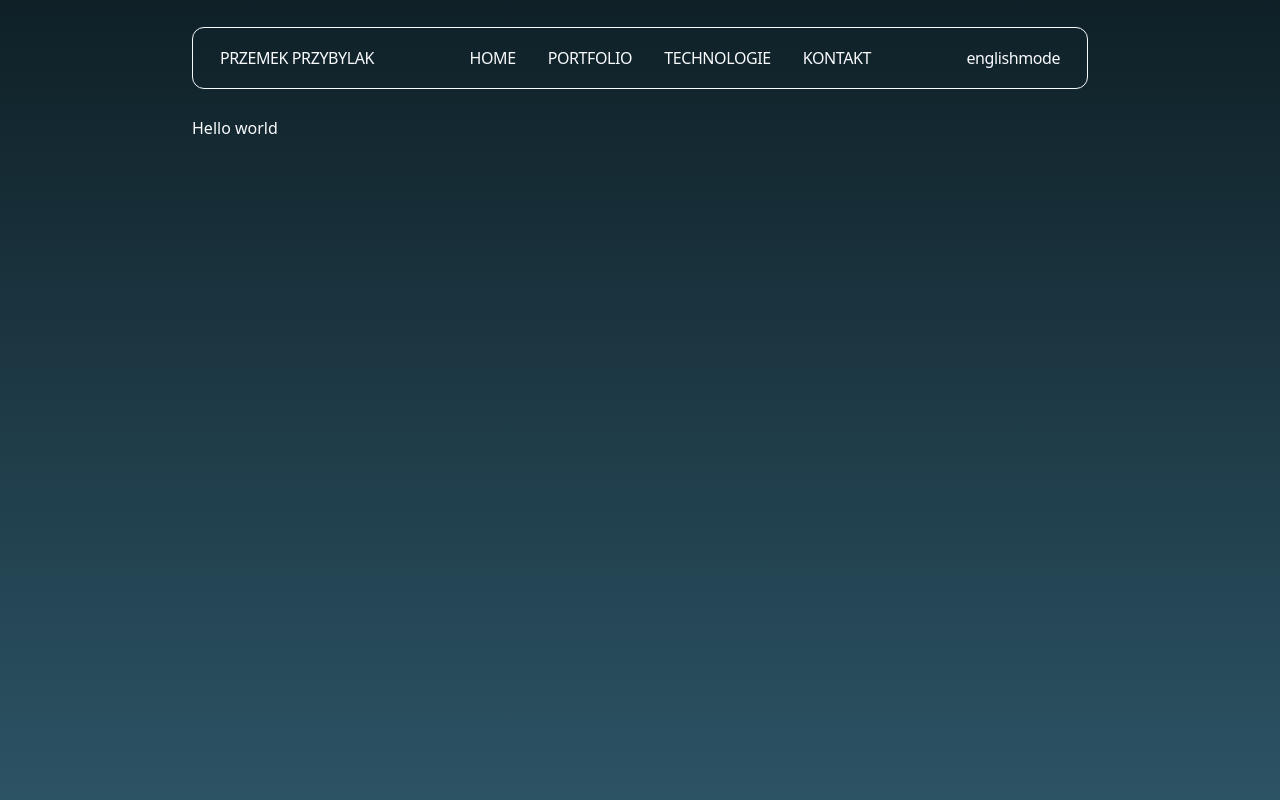
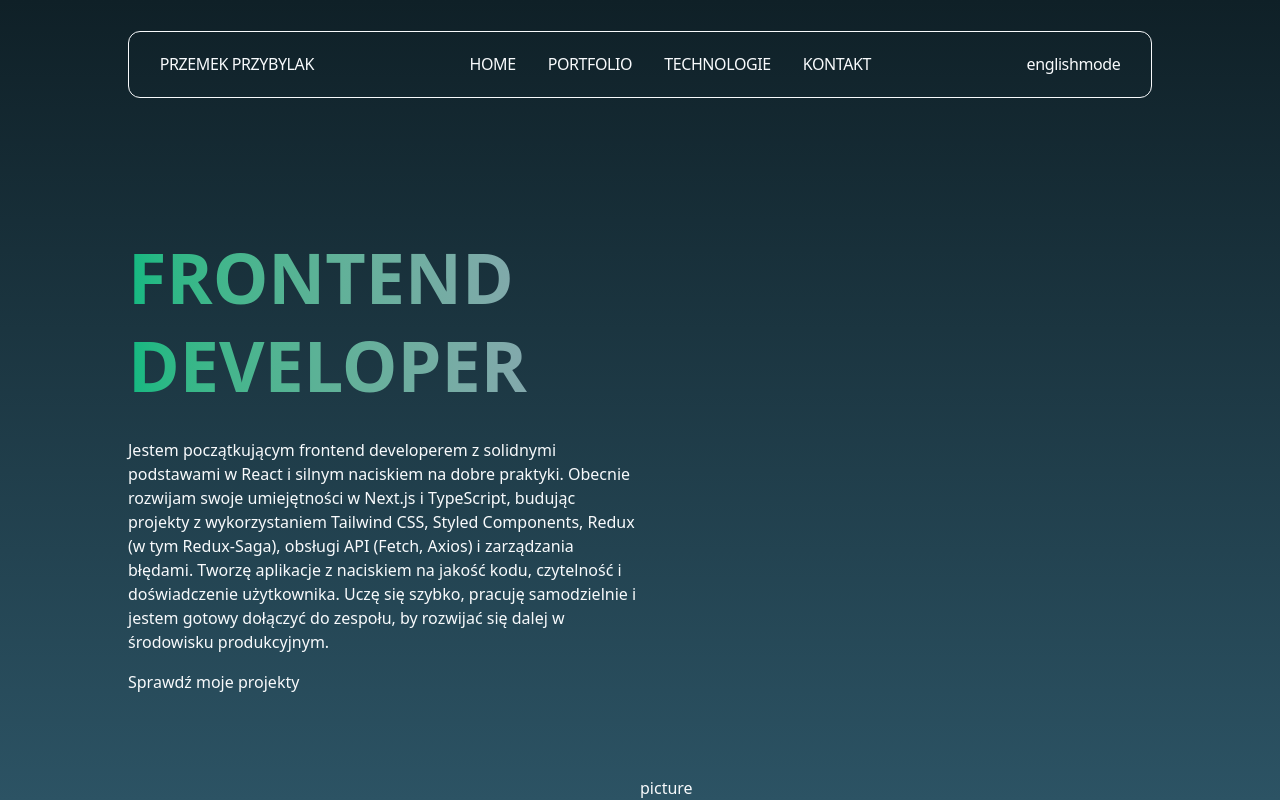
Before and after one commit to Przemek-Przybylak/portfolio-v2, a Next.js app: page / in a window 1280 px wide. Built offline with nearby package versions, Linux system fonts and the light colour scheme.

Commit message:
implement Hero component into Home component

```diff
--- a/src/app/page.tsx
+++ b/src/app/page.tsx
@@ -1,11 +1,11 @@
+import Hero from "../../components/Hero/Hero";
 import Navbar from "../../components/Navbar/Navbar";
 
 export default function Home() {
   return (
-    <main className="w-full overflow-hidden px-[15%]">
+    <main className="w-full h-screen overflow px-[10%] flex flex-col">
       <Navbar />
-      Hello world
-      <div className="fixed -bottom-[40px] -right-[-200px] w-[600px] h-[600px] bg-[radial-gradient(circle_at_left_bottom,var(--tw-gradient-stops)]from-secondary/15 to-transparent blur-[100px] pointer-events-none -z-50 mix-blend-mode-soft-light"></div>
+      <Hero />
     </main>
   );
 }
```
